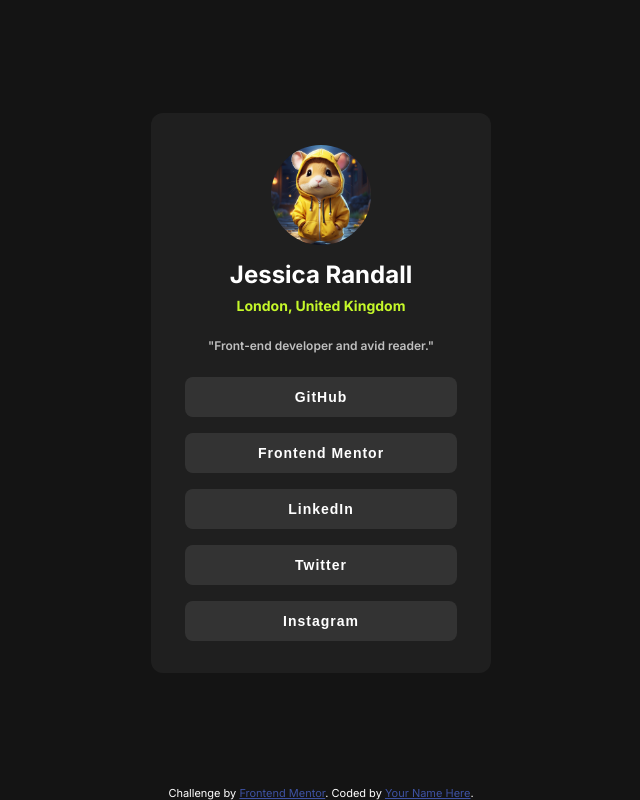
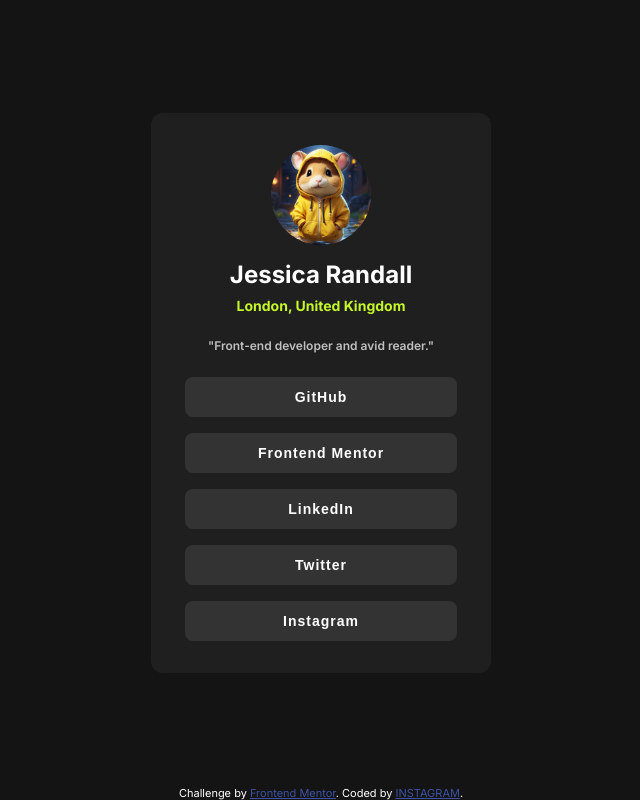
Before and after one commit to Siddarth-abcs/social-links-profile-main, a plain HTML site: page index.html in a window 1280 px wide. Shown: the whole page, without its empty margins (319-959 px from the left). Drawn offline with Linux system fonts and the light colour scheme.

Commit message:
Update index.html

```diff
--- a/index.html
+++ b/index.html
@@ -32,7 +32,7 @@
 
   <div class="attribution">
     Challenge by <a href="https://www.frontendmentor.io?ref=challenge" target="_blank">Frontend Mentor</a>.
-    Coded by <a href="#">Your Name Here</a>.
+    Coded by <a href="https://www.instagram.com/developer_siddarth/" target="_blank">INSTAGRAM</a>.
   </div>
 </body>
 </html>
```
